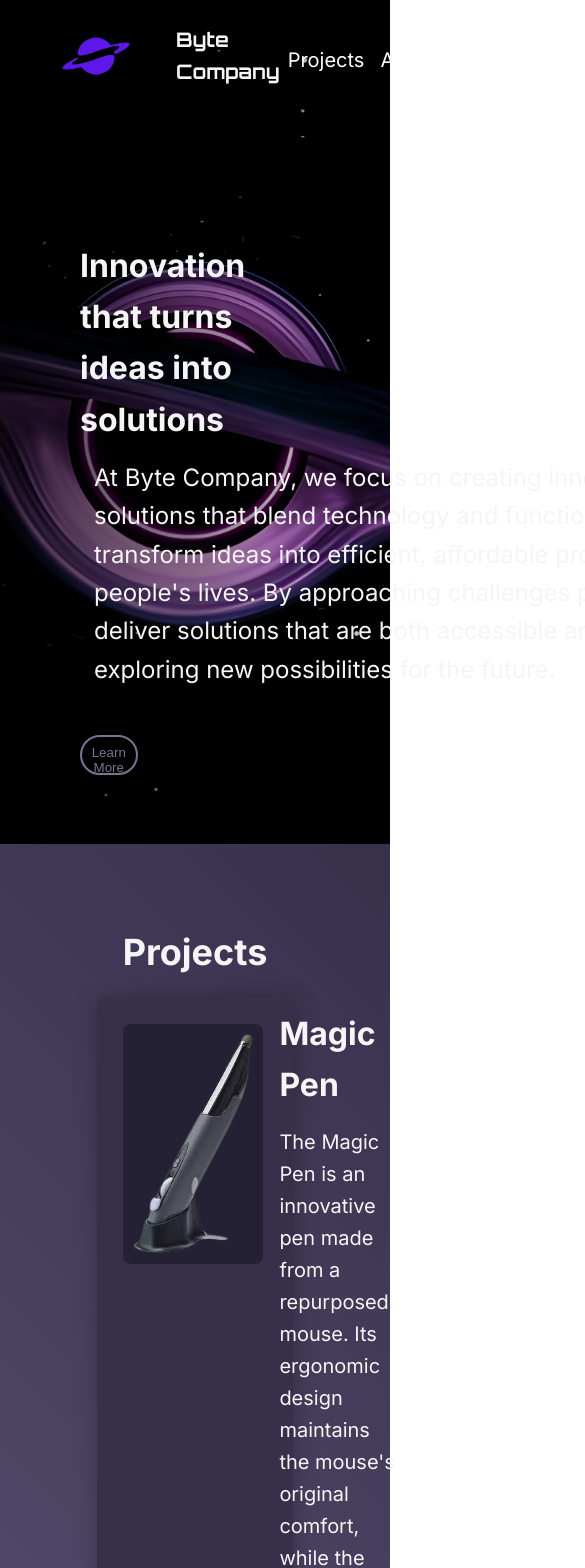
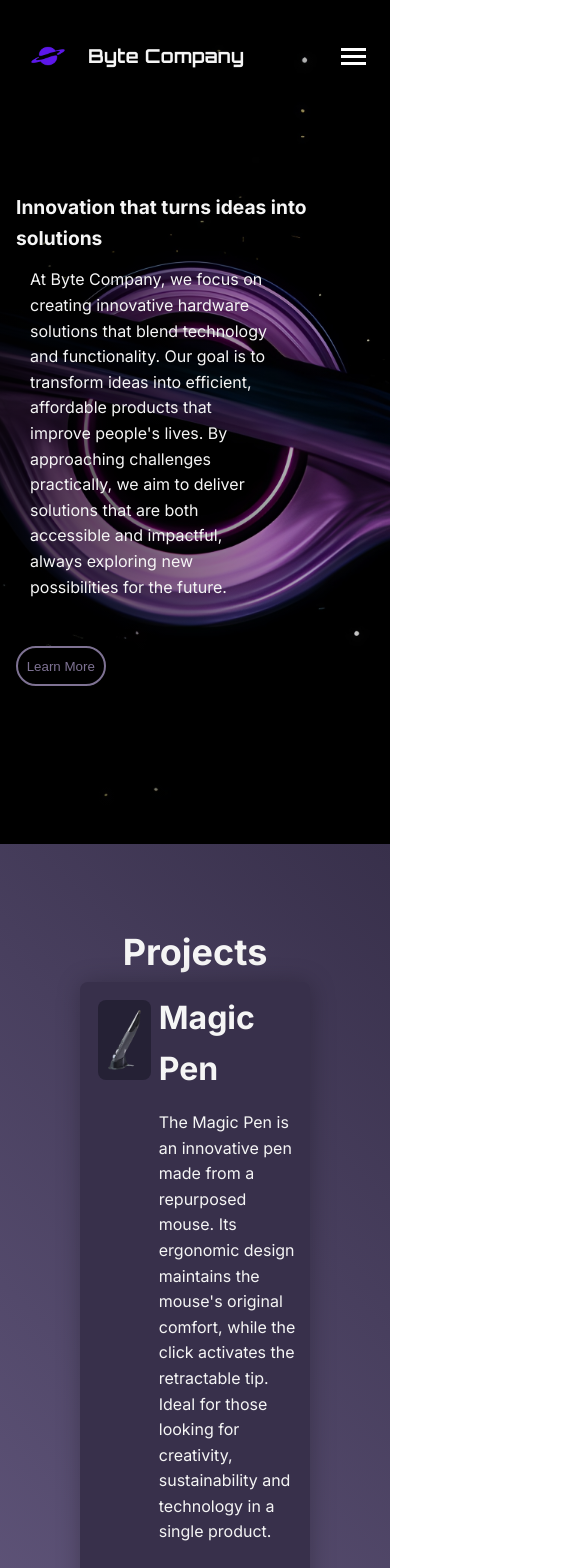
Before and after one commit to Ivozeraa/Byte-Company-LTDA, a React (Create React App) app: page / in a window 390 px wide. Shown: the top 1568 px of the page, 585 px wide, since content can reach past the window. Built offline with nearby package versions, Linux system fonts and the light colour scheme.

Commit message:
Responsivity

```diff
--- a/public/index.html
+++ b/public/index.html
@@ -6,7 +6,7 @@
     <link rel="preconnect" href="https://fonts.gstatic.com" crossorigin>
     <link href="https://fonts.googleapis.com/css2?family=Inter:ital,opsz,wght@0,14..32,100..900;1,14..32,100..900&display=swap" rel="stylesheet">
     <link href="https://fonts.googleapis.com/css2?family=Orbitron:wght@400..900&display=swap" rel="stylesheet">
-    <meta name="viewport" content="width=device-width, initial-scale=1" />
+    <meta name="viewport" content="width=device-width, initial-scale=1.0" />
     <link rel="shortcut icon" href="byte.png" type="image/x-icon">
     <meta name="theme-color" content="#000000" />
 
--- a/src/App.module.css
+++ b/src/App.module.css
@@ -3,18 +3,17 @@
   background-position: center;
   height: 100vh;
   width: 100%;
-    padding: 15rem 5rem;
+  padding: 12vw 5rem;
 }
 
 .content strong {
   font-size: 2rem;
 }
 
-  .content p{
-    width: 50rem;
+.content p {
+  width: 50%;
   padding: 0.875rem;
   font-size: 1.5rem;
-
 }
 
 .content2 {
@@ -26,11 +25,11 @@
   align-items: center;
 }
 
-.content2 strong{
+.content2 strong {
   font-size: 2rem;
 }
 
-.content3{
+.content3 {
   background-size: cover;
   background-position: center;
   width: 100%;
@@ -38,5 +37,22 @@
   display: flex;
   flex-direction: column;
   align-items: center;
+}
 
+@media(max-width: 768px){
+  .content {
+    height: 100vh;
+    width: 100%;
+    padding: 12rem 1rem;
   }
+
+  .content strong {
+    font-size: 1.2rem;
+  }
+
+  .content p {
+    width: 75%;
+    padding: 0.875rem;
+    font-size: 1rem;
+  }
+}
--- a/src/components/Nav.jsx
+++ b/src/components/Nav.jsx
@@ -1,8 +1,9 @@
-import { useEffect } from "react";
-
+import { useEffect, useState } from "react";
 import S from "./styles/Nav.module.css";
 
 export function Nav() {
+  const [isMenuOpen, setIsMenuOpen] = useState(false);
+
   useEffect(() => {
     const links = document.querySelectorAll('a[href^="#"]');
 
@@ -18,21 +19,38 @@ export function Nav() {
             behavior: "smooth",
           });
         }
+
+        setIsMenuOpen(false);
       });
     });
   }, []);
 
   return (
     <nav className={S.nav}>
-      <ul className={S.ul}>
+      <button
+        className={`${S.hamburger} ${isMenuOpen ? S.active : ""}`}
+        onClick={() => setIsMenuOpen(!isMenuOpen)}
+      >
+        <div className={S.line}></div>
+        <div className={S.line}></div>
+        <div className={S.line}></div>
+      </button>
+
+      <ul className={`${S.ul} ${isMenuOpen ? S.active : ""}`}>
         <li className={S.li}>
-          <a className={S.a} href="#projects">Projects</a>
+          <a className={S.a} href="#projects">
+            Projects
+          </a>
         </li>
         <li className={S.li}>
-          <a className={S.a} href="#about">About</a>
+          <a className={S.a} href="#about">
+            About
+          </a>
         </li>
         <li className={S.li}>
-          <a className={S.a} href="#footer">Contacts</a>
+          <a className={S.a} href="#footer">
+            Contacts
+          </a>
         </li>
       </ul>
     </nav>
--- a/src/components/styles/Footer.module.css
+++ b/src/components/styles/Footer.module.css
@@ -102,3 +102,34 @@
     color: white;
     cursor: pointer;
 }
+
+
+@media (max-width: 768px){
+    .part1{
+        padding: 0 0.5rem;
+    }
+
+    .part2{
+        margin: 0 0.8rem;
+        padding: 0.5rem;
+        justify-content: space-around;
+        border-top: 2px solid var(--purple-200);
+        color: var(--gray-200);
+        p{
+            font-size: 0.8rem;
+        }
+    }
+
+    .company img{
+        height: 5rem;
+
+    }
+
+    .li{
+        padding: 0.5rem;
+    }
+    .arrowUpIcon{
+        bottom: 2.5rem;
+      }
+
+}
--- a/src/components/styles/Header.module.css
+++ b/src/components/styles/Header.module.css
@@ -19,3 +19,22 @@
 .header img{
     height: 10rem;
 }
+
+@media (max-width: 768px){
+    .header{
+        display: flex;
+        align-items: center;
+        font-size: 1.2rem;
+        justify-content: space-between;
+        padding: 0 0.5rem;
+        position: absolute;
+    }
+
+    .enterpriseDiv{
+        height: 7rem;
+    }
+
+    .header img{
+        height: 5rem;
+    }
+}
--- a/src/components/styles/Nav.module.css
+++ b/src/components/styles/Nav.module.css
@@ -1,16 +1,19 @@
+/* Estilos gerais */
 .nav {
   display: flex;
   align-items: center;
+  justify-content: space-between;
+  padding: 1rem;
 }
 
 .ul {
   display: flex;
   margin: 0;
   padding: 0;
+  list-style: none;
 }
 
 .li {
-    list-style: none;
   padding: 0.5rem;
   padding-bottom: 0;
   cursor: pointer;
@@ -38,3 +41,47 @@
   color: var(--text-color);
   transition: color 0.2s;
 }
+
+/* Estilos do menu hambúrguer */
+.hamburger {
+  display: none;
+  flex-direction: column;
+  cursor: pointer;
+  background: none;
+  border: none;
+  padding: 0;
+}
+
+.hamburger .line {
+  width: 25px;
+  height: 3px;
+  background-color: var(--text-color);
+  margin: 2px 0;
+  transition: all 0.3s ease;
+}
+
+/* Estilos responsivos */
+@media (max-width: 768px) {
+  .hamburger {
+    display: flex;
+  }
+
+  .ul {
+    display: none;
+    flex-direction: column;
+    width: 100%;
+    background-color: var(--gray-100);
+    position: absolute;
+    top: 60px;
+    left: 0;
+  }
+
+  .ul.active {
+    display: flex;
+  }
+
+  .li {
+    text-align: center;
+    padding: 1rem;
+  }
+}
--- a/src/components/styles/Product.module.css
+++ b/src/components/styles/Product.module.css
@@ -24,3 +24,32 @@
     padding: 10px;
     border-radius: 8px;
 }
+
+@media (max-width: 768px){
+.project{
+    display: flex;
+    width: 100%;
+    background-color: var(--gray-600);
+    padding: 10px;
+    border-radius: 8px;
+    margin: 0;
+    box-shadow: 1px 1px 25px rgba(0, 0, 0, 0.25);
+  }
+
+.project p{
+    font-size: 1rem;
+    margin-top: 1rem;
+  }
+
+.project strong{
+  font-size: 1.2rem;
+}
+
+.img{
+    height: 5rem;
+    margin: 0.5rem;
+    background-color: var(--gray-700);
+    padding: 10px;
+    border-radius: 8px;
+}
+}
--- a/src/global.css
+++ b/src/global.css
@@ -28,3 +28,7 @@
   p, strong {
     line-height: 1.6;
   }
+
+  body::-webkit-scrollbar {
+    display: none;
+  }
```
Lines whose indentation alone changed are shown as unchanged.
